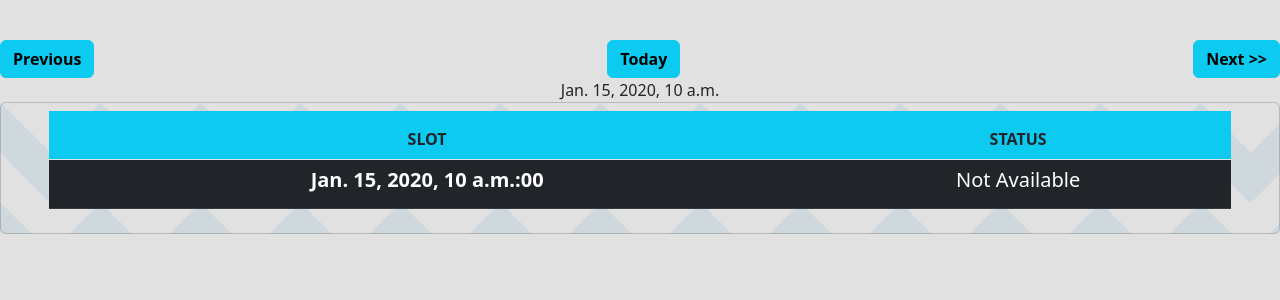
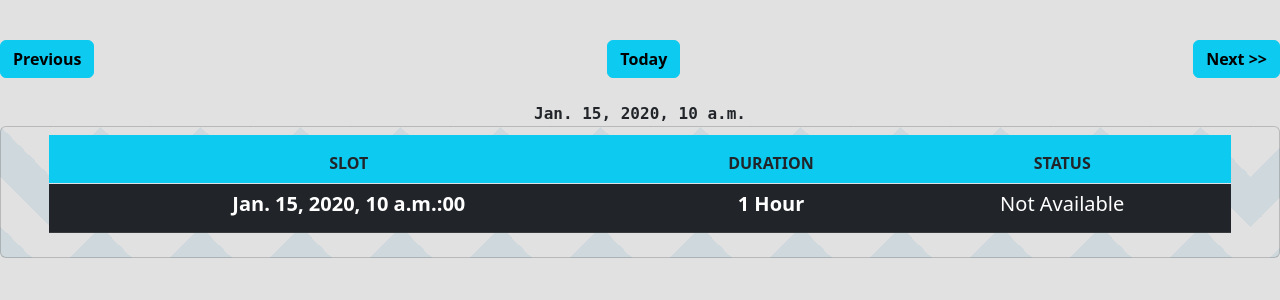
Before and after one commit to adonisrods/court-booking, a Django app: template templates/accounts/booking.html in a window 1280 px wide. Shown: the part 56-356 px from the top of the page. Run offline with Django 4.2, Linux system fonts and the light colour scheme; the template is opened without the code that fills it: most values are stand-ins (such as "Sample title", 1, 10 or a date in 2020); parts of the project's set-up code (start-up, migrations or seed data) failed here and were passed over.

Commit message:
added duration

```diff
--- a/templates/accounts/booking.html
+++ b/templates/accounts/booking.html
@@ -50,8 +50,8 @@
           <a class="card-text" href="/booking/{{date}}" ><button class="btn btn-outline-info me-2" type="button">Book Simpliz Turf</button></a>
           {% csrf_token %}
           </form> -->
-
-      <div class="d-flex justify-content-center">{{ current_date }}</div>
+       <br>
+      <div class="d-flex justify-content-center" style="font-family:'Andale Mono', 'monospace'"><b>{{ current_date }}</b></div>
 
     </div>
 <div style="--stripe: #cfd8dc;
@@ -69,7 +69,7 @@ background-color: var(--stripe);" class="card bg-glass " style="color: blueviole
     <thead bgcolor="#0dcaf0">
       <tr >
         <th scope="col" ><h3></h3>SLOT</th>
-
+        <th scope="col" ><h3></h3>DURATION</th>
         <th scope="col">STATUS</th>
 
       </tr>
@@ -77,8 +77,10 @@ background-color: var(--stripe);" class="card bg-glass " style="color: blueviole
     {% for i in status%}
     <tbody class="table-dark">
       <tr>
+
+
         <th scope="row"><h5><b>{{i.slot_time}}:00</b></h5></th>
-
+        <td><h5><b>1 Hour</b></h5></td>
         <td>
           {% if i.is_booked is False  %}
             {% if i.phone_number_registered == none  %}
```
Also changed, not shown: formbooking/settings.py (+10 -2 lines), db.sqlite3, 1 other file.
